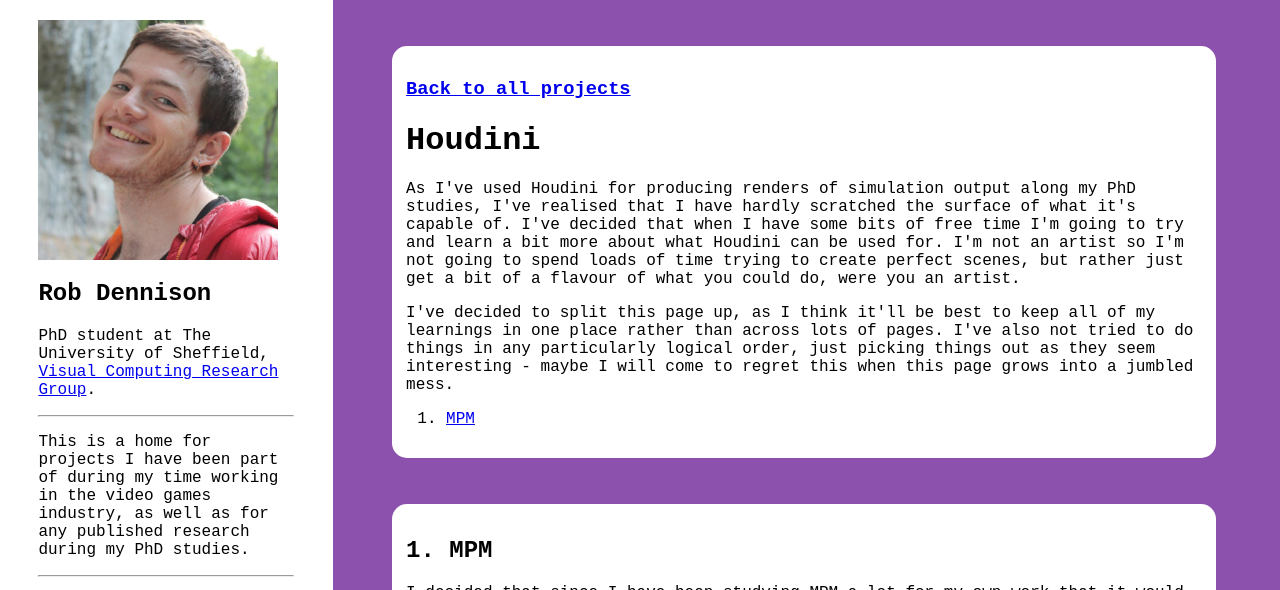
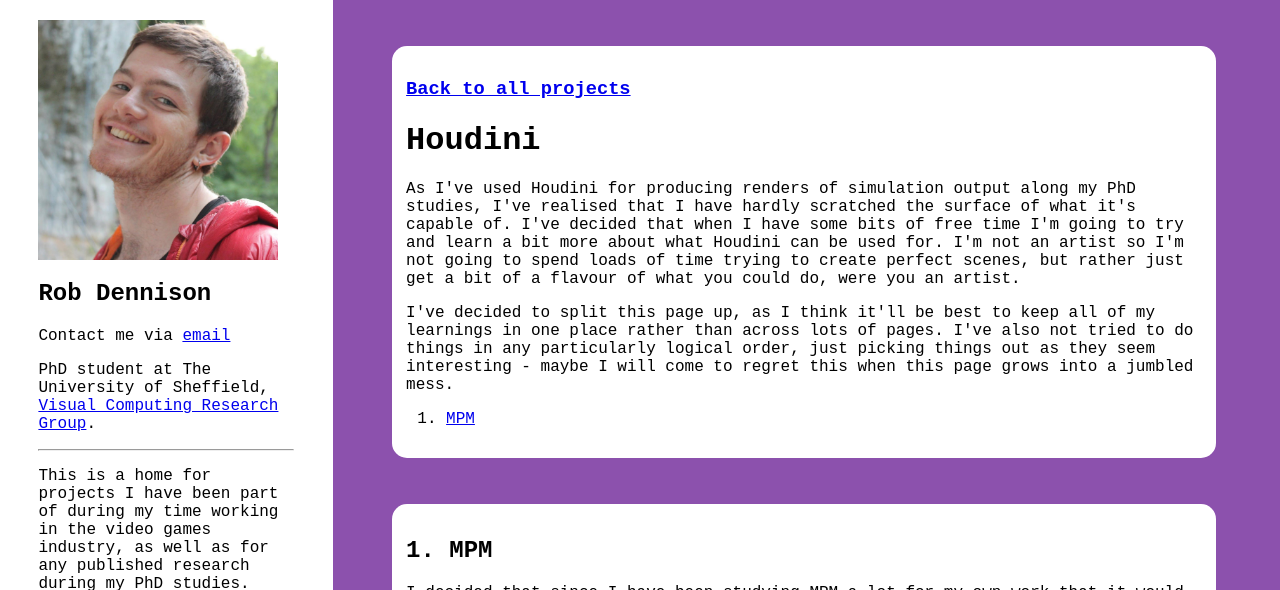
Before and after one commit to robden820/robden820.github.io, a plain HTML site: page blog_pages/Houdini.html in a window 1280 px wide. Shown: the top 590 px of the page. Drawn offline with Linux system fonts and the light colour scheme.

Commit message:
Add email address

```diff
--- a/blog_pages/Houdini.html
+++ b/blog_pages/Houdini.html
@@ -14,6 +14,8 @@
 		<header>
 			<img src="../images/me.jpg" width="240" />
 			<h1>Rob Dennison</h1>
+
+			<p> Contact me via <a href="mailto:rtdennison1@sheffield.ac.uk">email</a></p>
 
 			<p>
 				PhD student at The University of Sheffield, <a href="https://www.sheffield.ac.uk/dcs/research/groups/visual-computing">Visual Computing Research Group</a>.
```
Also changed, not shown: blog_pages/Multiphase_PIC.html (+2 -0 lines), blog_pages/PIC_fluids.html (+2 -0 lines), index.html (+2 -0 lines).
